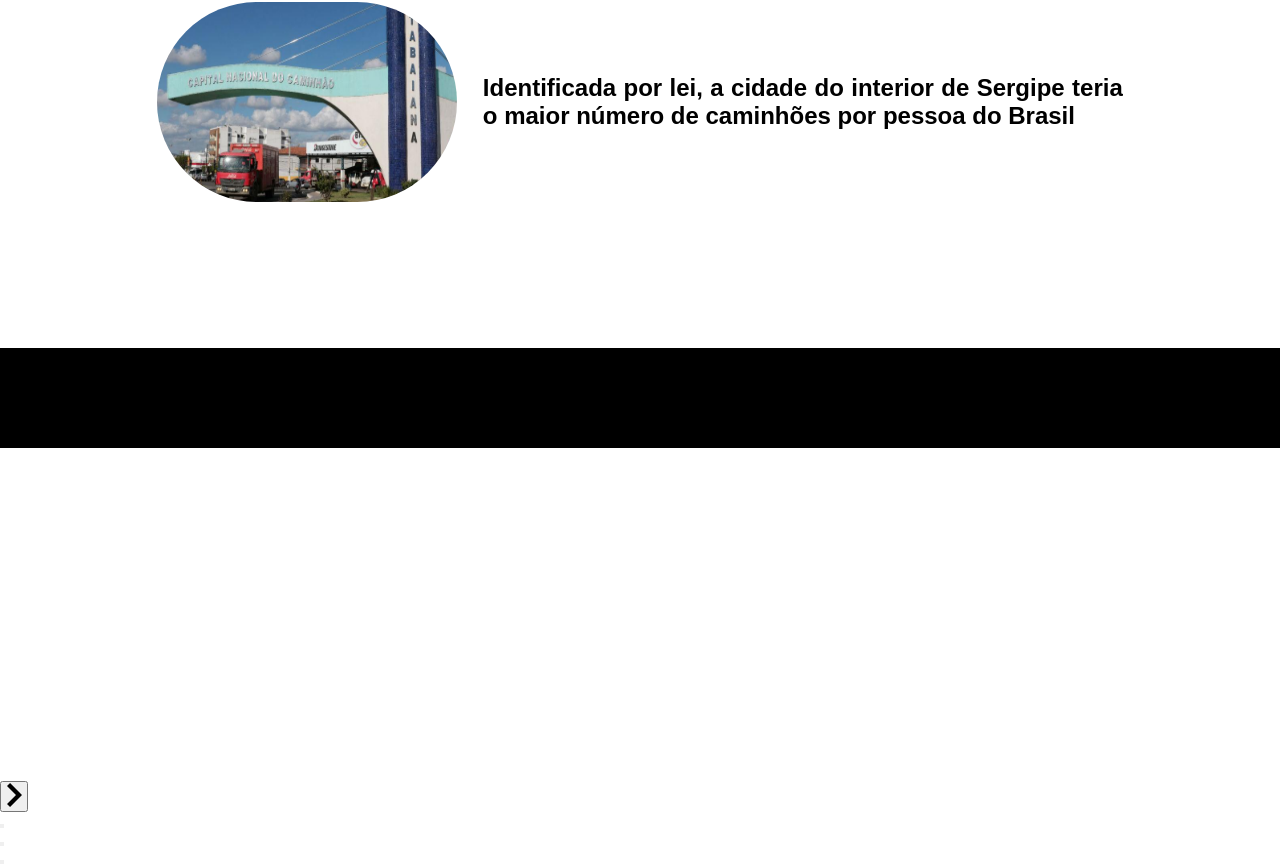
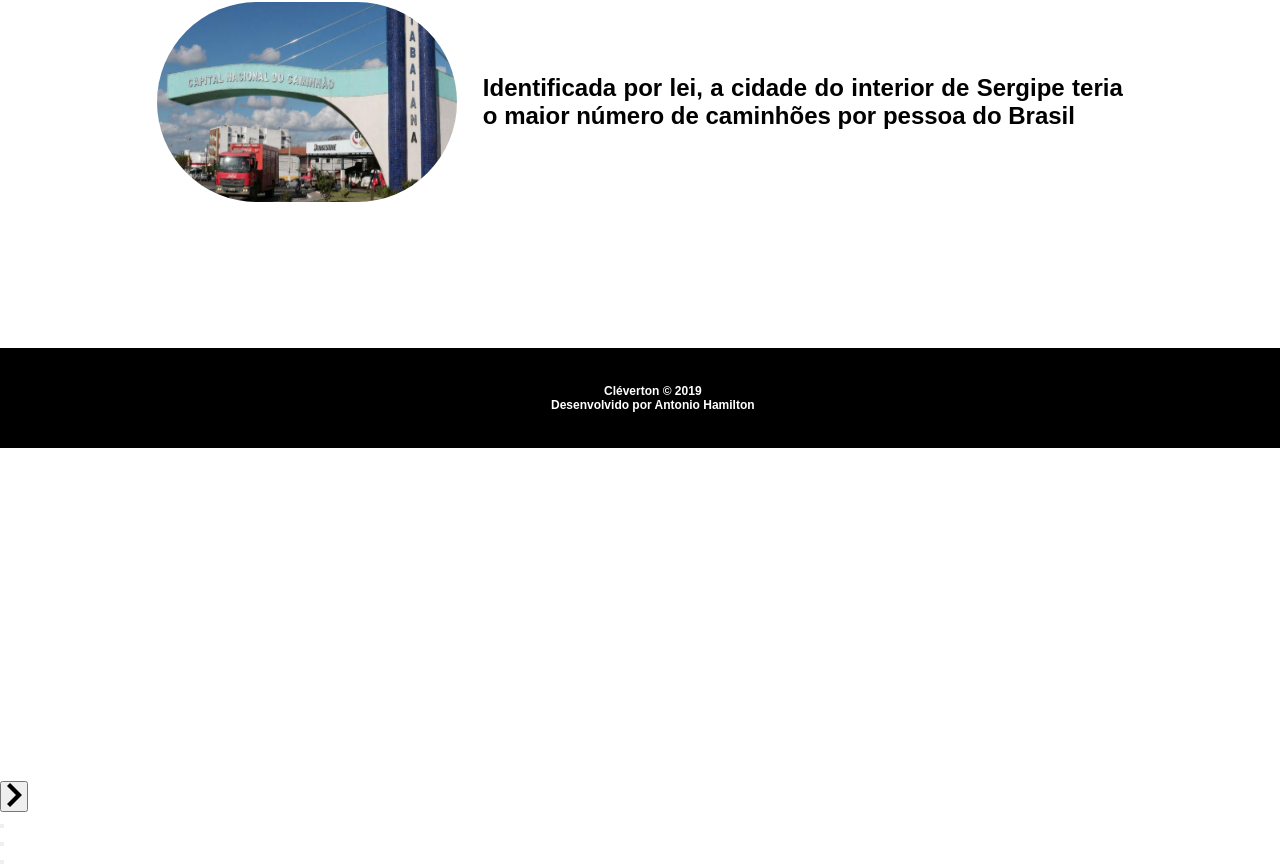
Before and after one commit to AntonioHamilton/ItaProject, a React (Create React App) app: page / in a window 1280 px wide. Shown: the part 1292-2158 px from the top of the page. Built offline with nearby package versions, Linux system fonts and the light colour scheme.

Commit message:
increasing fonts on phone, Footer added

```diff
--- a/src/components/Footer/index.js
+++ b/src/components/Footer/index.js
@@ -1,8 +1,11 @@
 import React from 'react'
+import { TextPresH2 as Text } from '../Presentation/style'
 import { Container } from './style'
 
 const Footer = () => (
     <Container>
+        <Text style={{color:'white', fontSize: '12px', textAlign:'center'}}>Cléverton &copy; 2019</Text>
+        <Text style={{color:'white', fontSize: '12px', textAlign:'center'}}>Desenvolvido por Antonio Hamilton</Text>
     </Container>
 )
 
--- a/src/components/Footer/style.js
+++ b/src/components/Footer/style.js
@@ -3,4 +3,9 @@ import styled from 'styled-components'
 export const Container = styled.div `
     height: 100px;
     background-color: black;
+    color: white;
+    display: flex;
+    flex-direction: column;
+    align-items: center;
+    justify-content: center;
 `
--- a/src/components/Presentation/style.js
+++ b/src/components/Presentation/style.js
@@ -73,7 +73,7 @@ export const TextPresH2 = styled.h2 `
     width: 50%;
     text-align: justify;
     @media (max-width: 850px) {
-        font-size: 15px;
+        font-size: 18px;
         width: 80%
     }
 `
--- a/src/components/SlideShow/style.js
+++ b/src/components/SlideShow/style.js
@@ -44,7 +44,7 @@ export const SlideInfo = styled.div `
     @media (max-width: 1000px) {
         height: 50vh;
         right: 5%;
-        font-size: 12px;
+        font-size: 16px;
         width: 70%;
         display: flex;
         flex-direction: column;
```
